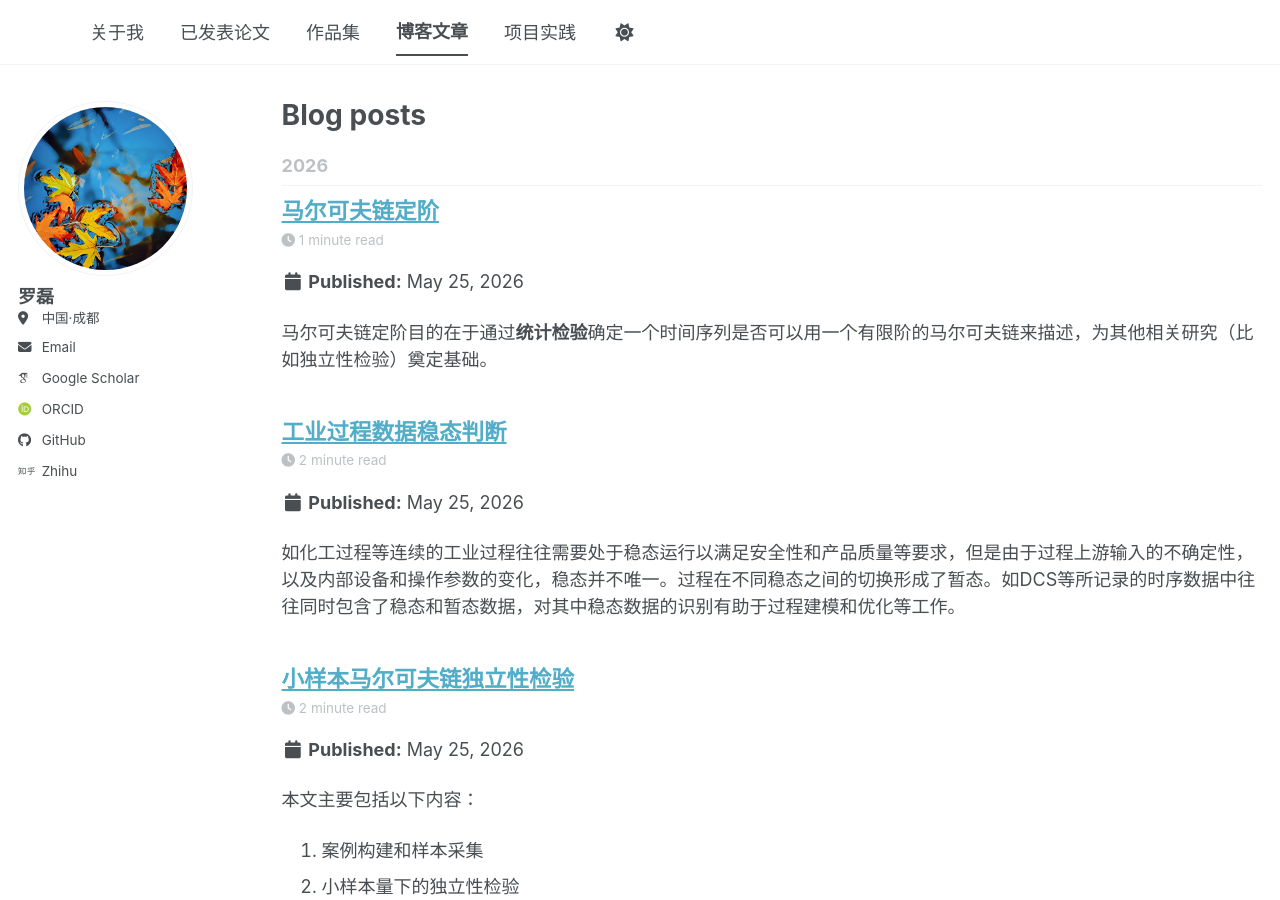
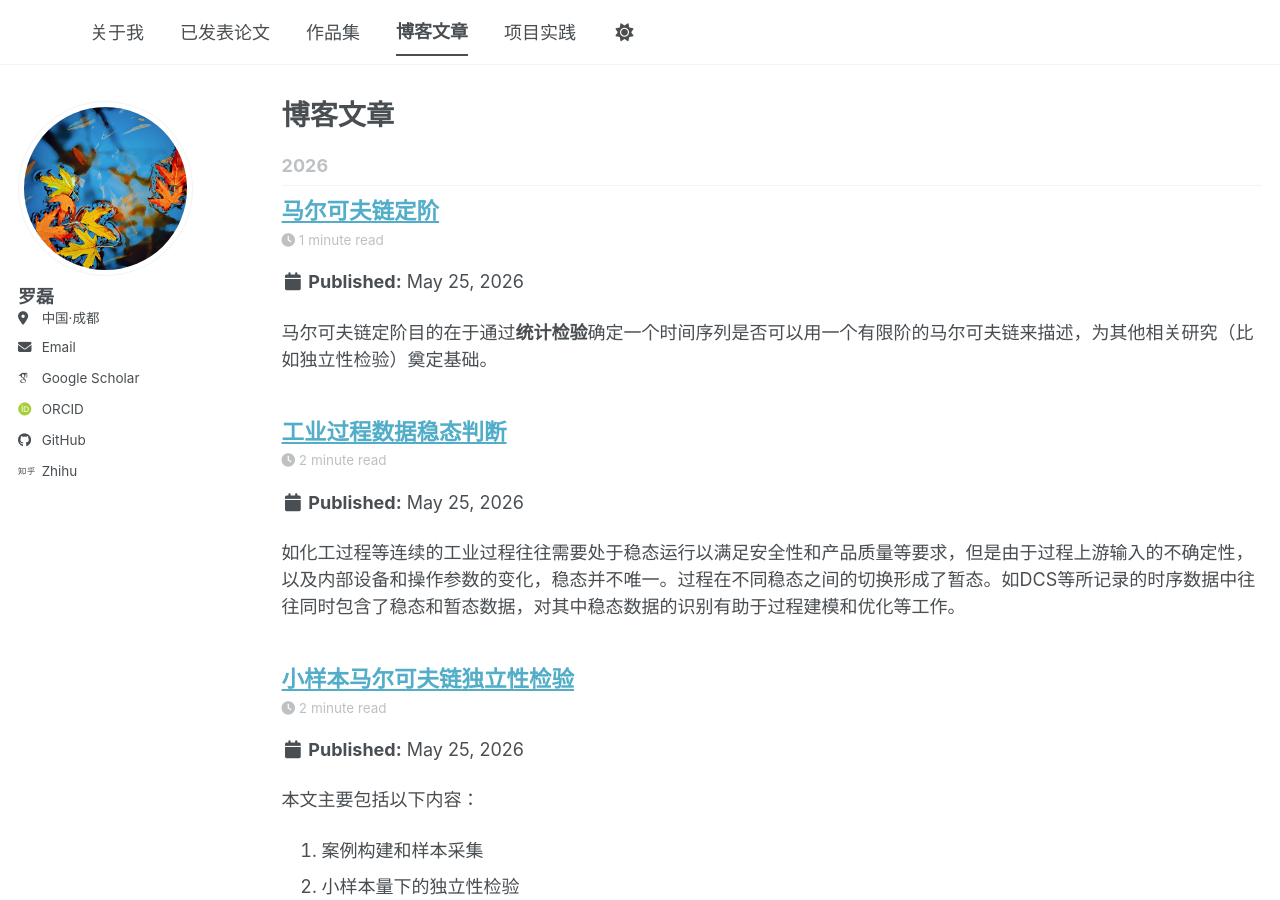
Before and after one commit to Ulti-Dreisteine/academicpages, a Jekyll site: the page built from _pages/year-archive.html, in a window 1280 px wide and 900 px high. Built offline with Jekyll 4.4.1, drawn with Linux system fonts in a browser that asks for light colours; some web fonts are replaced; a script bundle is joined from its source files by our own code; library files that are not in the unit come from our copies.

Commit message:
更新：将博客文章标题翻译为中文以提高本地化适应性

```diff
--- a/_pages/year-archive.html
+++ b/_pages/year-archive.html
@@ -1,7 +1,7 @@
 ---
 layout: archive
 permalink: /year-archive/
-title: "Blog posts"
+title: "博客文章"
 author_profile: true
 redirect_from:
   - /wordpress/blog-posts/
```
